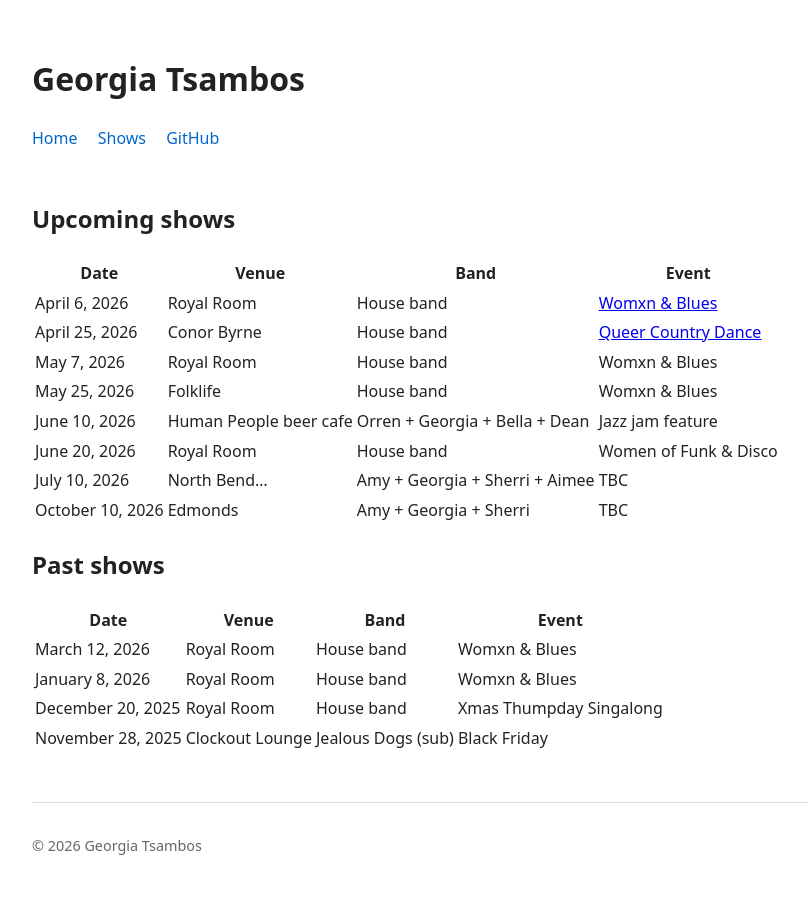
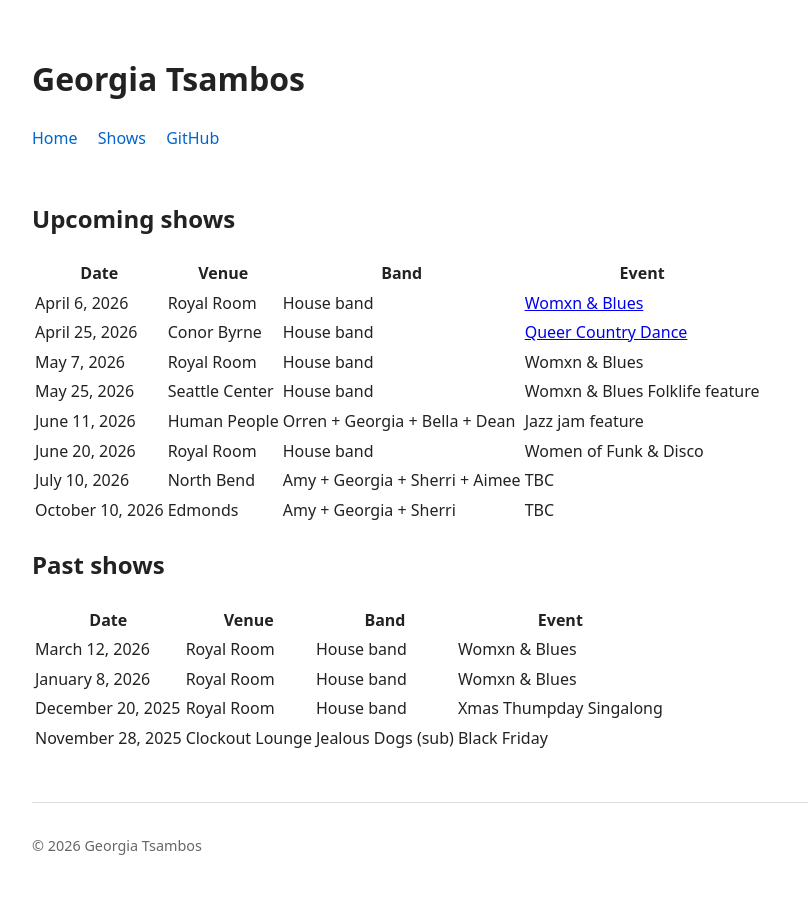
Before and after one commit to gtsambos/gtsambos.github.io, a Jekyll site: the page built from shows.md, in a window 1280 px wide. Shown: the whole page, without its empty margins (208-1016 px from the left). Built offline with Jekyll 4.4.1, drawn with Linux system fonts in a browser that asks for light colours.

Commit message:
Small band date edits.

```diff
--- a/shows.md
+++ b/shows.md
@@ -10,10 +10,10 @@ title: Shows
 | April 6, 2026     | Royal Room             | House band                     | [Womxn & Blues](https://theroyalroomseattle.com/event/womxn-blues-how-it-would-feel-to-be-free/) |
 | April 25, 2026    | Conor Byrne            | House band                     | [Queer Country Dance](https://www.conorbyrnepub.com/calendar#/events/167538) |
 | May 7, 2026       | Royal Room             | House band                     | Womxn & Blues |
-| May 25, 2026      | Folklife               | House band                     | Womxn & Blues |
-| June 10, 2026     | Human People beer cafe | Orren + Georgia + Bella + Dean | Jazz jam feature |
+| May 25, 2026      | Seattle Center         | House band                     | Womxn & Blues Folklife feature |
+| June 11, 2026     | Human People           | Orren + Georgia + Bella + Dean | Jazz jam feature |
 | June 20, 2026     | Royal Room             | House band                     | Women of Funk & Disco |
-| July 10, 2026     | North Bend...          | Amy + Georgia + Sherri + Aimee | TBC |
+| July 10, 2026     | North Bend             | Amy + Georgia + Sherri + Aimee | TBC |
 | October 10, 2026  | Edmonds                | Amy + Georgia + Sherri         | TBC |
 
 ## Past shows
```
